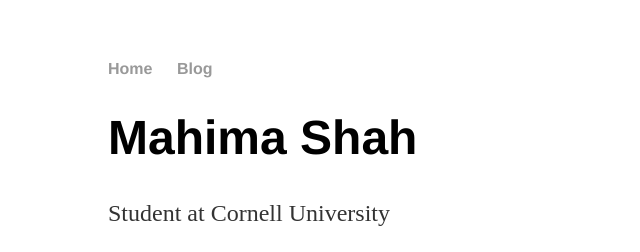
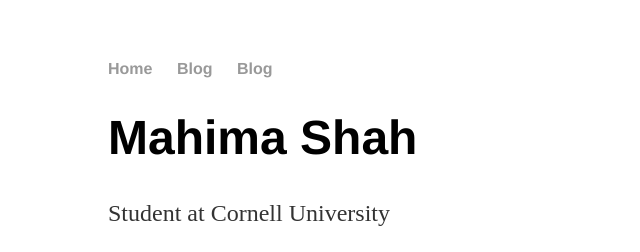
Before and after one commit to mahimashah/mahimashah.github.io, a Jekyll site: the page built from index.html, in a window 1280 px wide. Shown: the top 252 px of the page, without its empty margins (84-724 px from the left). Built offline with Jekyll 4.4.1, drawn with Linux system fonts in a browser that asks for light colours.

Commit message:
Update default.html

```diff
--- a/_layouts/default.html
+++ b/_layouts/default.html
@@ -10,6 +10,7 @@
 	    		<ul>
 				<li><a href="/">Home</a></li>
 				<li><a href="/blog">Blog</a></li>
+				<li><a href="/test">Blog</a></li>
 
 	    		</ul>
 			</nav>
```
